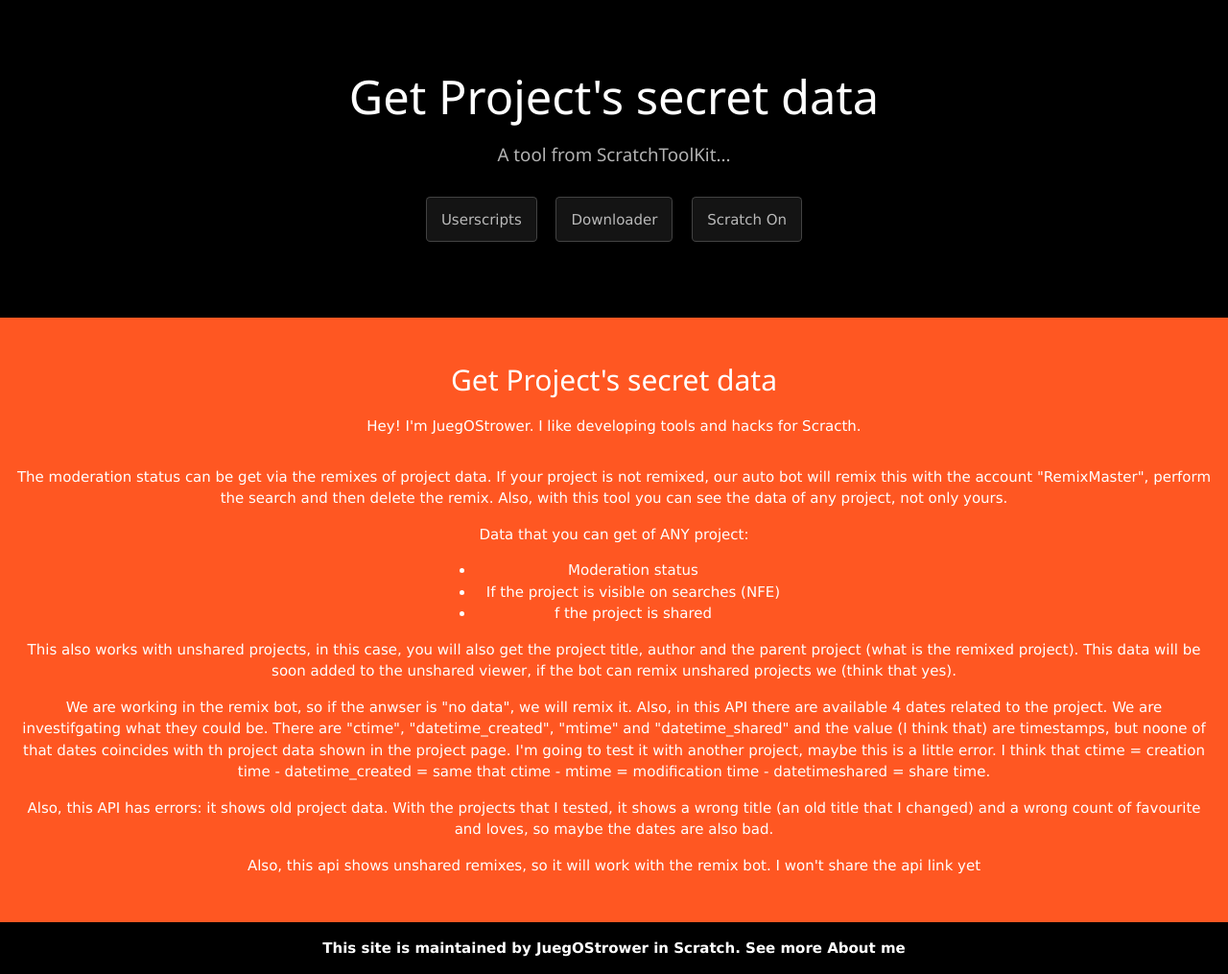
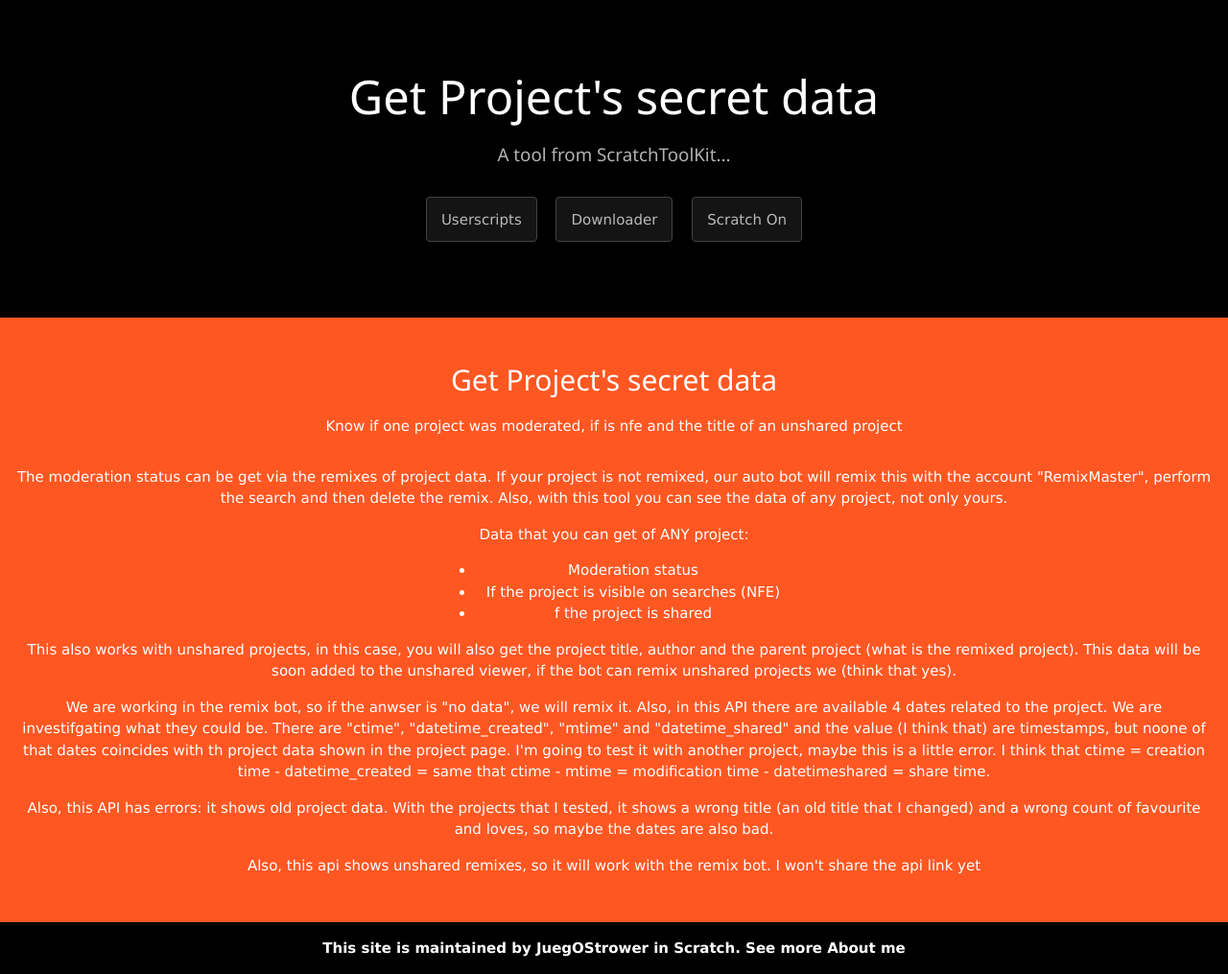
Before and after one commit to JuegOStrower/juegostrower.github.io, a Jekyll site: the page secretdata/index.html, which Jekyll copies as it is, in a window 1280 px wide. Shown: the whole page at 96% size. Built offline with Jekyll 4.4.1, drawn with Linux system fonts in a browser that asks for light colours.

Commit message:
Bugs fixed

```diff
--- a/secretdata/index.html
+++ b/secretdata/index.html
@@ -31,7 +31,7 @@
     <div style="min-height: calc(100vh - 331px - 54px);" class="w3-deep-orange w3-center">
       <div class="w3-padding-32">
         <h2>Get Project's secret data</h2>
-        <p>Hey! I'm JuegOStrower. I like developing tools and hacks for Scracth.</p>
+        <p>Know if one project was moderated, if is nfe and the title of an unshared project</p>
         <div class="w3-container w3-responsive">
 		<p>The moderation status can be get via the remixes of project data. If your project is not remixed, our auto bot will remix this with the account "RemixMaster", perform the search and then delete the remix. Also, with this tool you can see the data of any project, not only yours.</p>
 		<p>Data that you can get of ANY project:</p>
```
